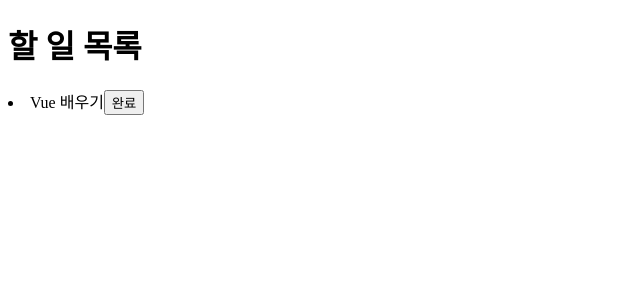
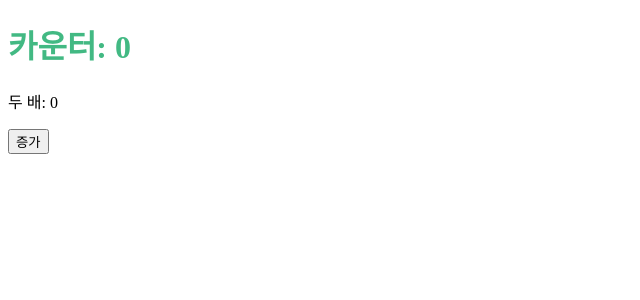
Before and after one commit to YeonGeon12/MyVuePRJ, a Vue app: page / in a window 1280 px wide. Shown: the top 300 px of the page, without its empty margins (0-640 px from the left). Built offline with nearby package versions, Linux system fonts and the light colour scheme.

Commit message:
라이프사이클을 이용한 카운터 실습

```diff
--- a/src/App.vue
+++ b/src/App.vue
@@ -1,30 +1,36 @@
-<!-- src/App.vue (부모) -->
 <template>
   <div>
-    <h1>할 일 목록</h1>
-    <todo-item
-        v-for="todo in todos"
-        :key="todo.id"
-        :todo="todo"
-        @toggle="toggleTodo"
-    />
+    <h1>카운터: {{ count }}</h1>
+    <p>두 배: {{ doubleCount }}</p>
+    <button @click="increment">증가</button>
   </div>
 </template>
 <script>
-import TodoItem from './components/TodoItem.vue';
+import { ref, computed, watch, onMounted } from 'vue';
 export default {
-  components: { TodoItem },
-    data() {
-      return {
-        todos: [
-          { id: 1, text: 'Vue 배우기', done: false }
-        ]
-      }
-    },
-  methods: {
-    toggleTodo(todo) {
-      todo.done = !todo.done;
-    }
+  setup() {
+    // ref로 반응형 데이터
+    const count = ref(0);
+    // 메서드
+    const increment = () => {
+      count.value++;
+    };
+    // 계산된 속성
+    const doubleCount = computed(() => count.value * 2);
+    // 감시자
+    watch(count, (newValue) => {
+      console.log(`카운트가 ${newValue}로 바뀌었어요!`);
+    });
+    // 라이프사이클 훅
+    onMounted(() => {
+      console.log('카운터가 시작됐습니다!');
+    });
+    return { count, increment, doubleCount };
   }
 }
 </script>
+<style>
+h1 {
+  color: #42b983;
+}
+</style>
```
Also changed, not shown: src/components/CounterComponent.vue (added, +23 -0 lines).
